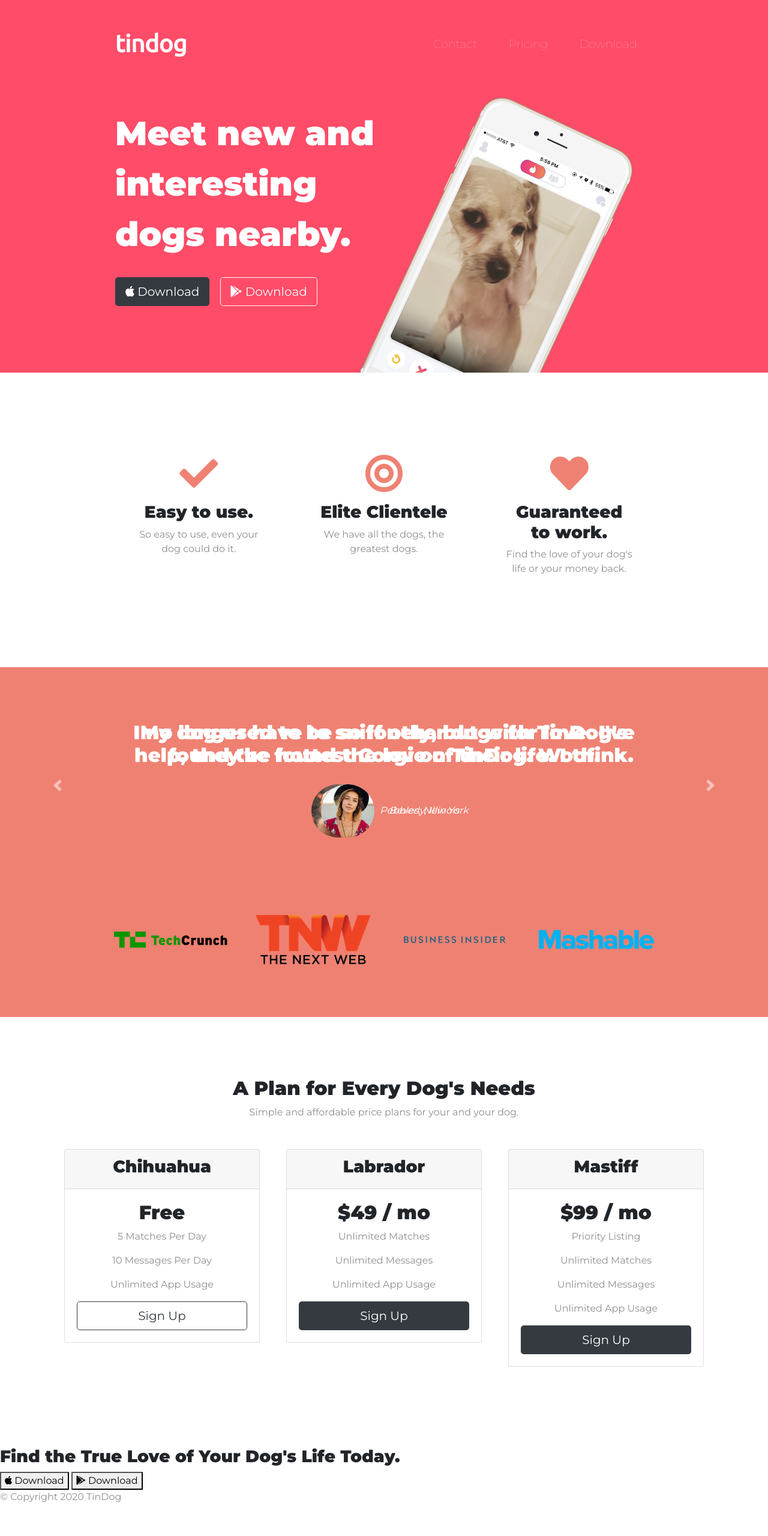
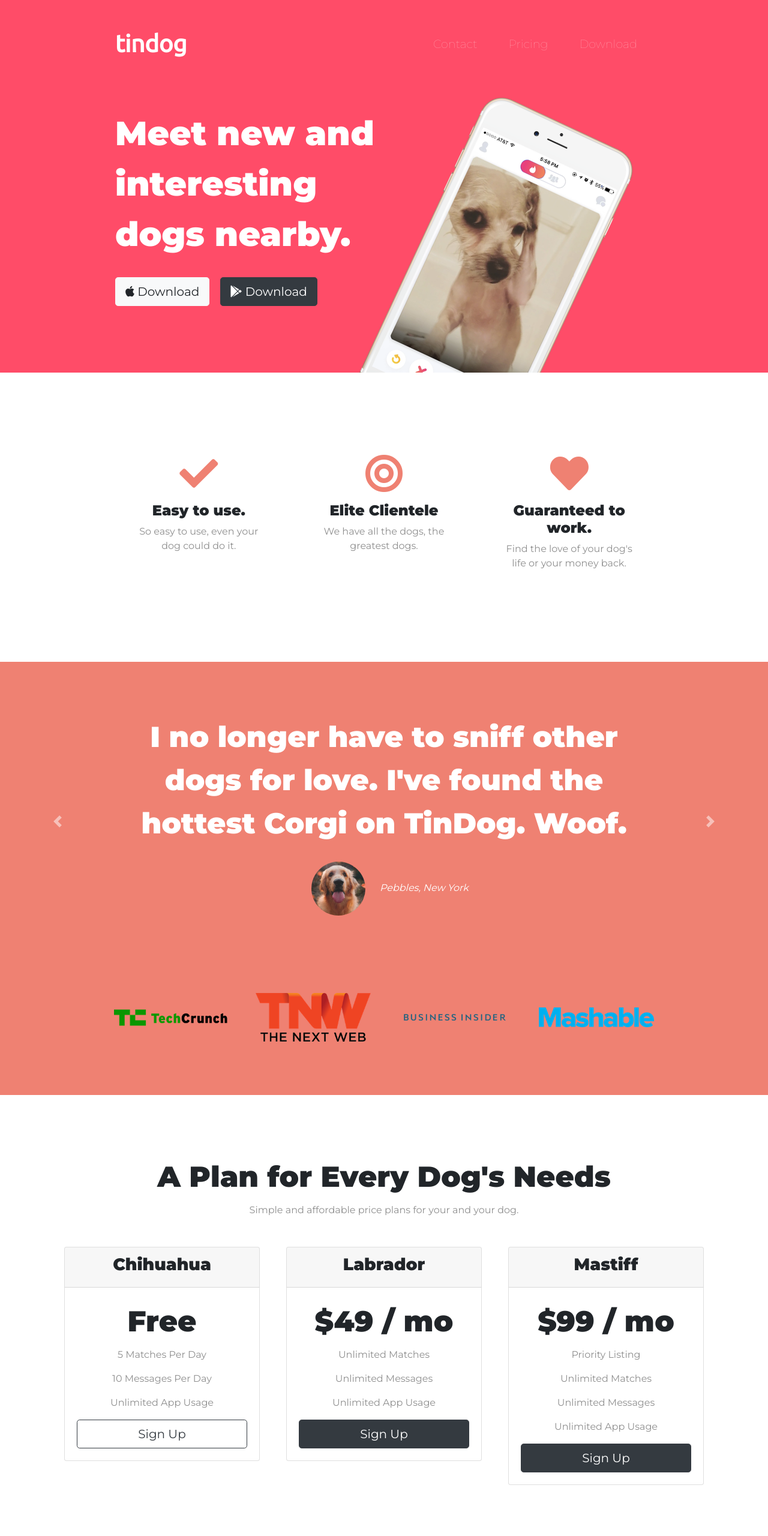
Before and after one commit to khobread/tindog, a plain HTML site: page index.html in a window 1280 px wide. Shown: the top 2560 px of the page at 60% size. Before the commit the page ends 2523 px from the top, so only its background shows below. Drawn offline with nearby package versions, Linux system fonts and the light colour scheme.

Commit message:
Refactoring index.html and styles.css scripts for modularity!

```diff
--- a/css/styles.css
+++ b/css/styles.css
@@ -1,36 +1,34 @@
 body {
   font-family: "Montserrat";
   font-weight: 400;
+  text-align: center;
 }
 
-#title {
-  background-color: #FF4C68;
-  color: #FFF;
+h1, h2, h3, h4, h5, h6 {
+  font-family: "Montserrat";
+  font-weight: bold;
 }
 
-.container-fluid {
-  padding: 3% 15% 7%;
+p {
+  color: #8F8F8F;
 }
 
-h1 {
+/* Headings */
+.big-heading {
   font-family: "Montserrat";
   font-weight: 900;
   font-size: 3.5rem;
   line-height: 1.5;
 }
 
-h2 {
-  font-family: "Montserrat";
-  font-weight: bold;
+.section-heading {
+  font-size: 3rem;
+  line-height: 1.5;
 }
 
-h3 {
-  font-family: "Montserrat";
-  font-weight: bold;
-}
-
-p {
-  color: #8F8F8F;
+/* Containers */
+.container-fluid {
+  padding: 7% 15%;
 }
 
 /* Navigation Bar */
@@ -59,6 +57,17 @@ p {
   margin: 5% 3% 5% 0;
 }
 
+/* Title Section */
+#title {
+  background-color: #FF4C68;
+  color: #FFF;
+  text-align: left;
+}
+
+#title .container-fluid {
+  padding: 3% 15% 7%;
+}
+
 /* Title Image */
 .title-image {
   width: 60%;
@@ -69,16 +78,16 @@ p {
 
 /* Features */
 #features {
-  padding: 7% 15%;
   background-color: #FFF;
   position: relative;
 }
 
 .feature-box {
-  text-align: center;
   padding: 5%;
 }
-
+.feature-title {
+  font-size: 1.5rem;
+}
 .icon {
   color: #EF8172;
   margin-bottom: 1rem;
@@ -90,9 +99,13 @@ p {
 
 /* Testimonials */
 #testimonials {
-  text-align: center;
   background-color: #EF8172;
   color: #FFF;
+}
+
+.testimonial-text {
+  font-size: 3rem;
+  line-height: 1.5;
 }
 
 .testimonial-image {
@@ -101,13 +114,9 @@ p {
   margin: 20px;
 }
 
-.carousel-item {
-  padding: 7% 15%;
-}
 
 #press {
   background-color: #EF8172;
-  text-align: center;
   padding-bottom: 3%;
 }
 
@@ -119,11 +128,26 @@ p {
 /* Pricing Section */
 #pricing {
   padding: 100px;
-  text-align: center;
+}
+
+.price-text {
+  font-size: 3rem;
+  line-height: 1.5;
 }
 
 .pricing-column {
   padding: 3% 2%;
+}
+
+/* CTA Section */
+#cta {
+  background-color: #FF4C68;
+  color: #FFF;
+}
+
+/* Footer Section */
+.social-icon {
+  margin: 20px 10px;
 }
 
 @media (max-width: 1028px) {
--- a/index.html
+++ b/index.html
@@ -23,7 +23,7 @@
 
 <body>
 
-  <section id="title">
+  <section class="colored-section" id="title">
     <div class="container-fluid">
 
       <!-- Nav Bar -->
@@ -39,13 +39,13 @@
           <div class="collapse navbar-collapse" id="navbarTogglerDemo02">
             <ul class="navbar-nav ml-auto">
               <li class="nav-item">
-                <a class="nav-link" href="">Contact</a>
+                <a class="nav-link" href="#footer">Contact</a>
               </li>
               <li class="nav-item">
-                <a class="nav-link" href="">Pricing</a>
+                <a class="nav-link" href="#pricing">Pricing</a>
               </li>
               <li class="nav-item">
-                <a class="nav-link" href="">Download</a>
+                <a class="nav-link" href="cta">Download</a>
               </li>
             </ul>
           </div>
@@ -55,9 +55,9 @@
       <!-- Title -->
       <div class="row">
         <div class="col-lg-6">
-          <h1>Meet new and interesting dogs nearby.</h1>
-          <button type="button" class="btn btn-dark btn-lg download-button"><i class="fab fa-apple"></i> Download</button>
-          <button type="button" class="btn btn-outline-light btn-lg download-button"><i class="fab fa-google-play"></i> Download</button>
+          <h1 class="big-heading">Meet new and interesting dogs nearby.</h1>
+          <button type="button" class="btn btn-light btn-lg download-button"><i class="fab fa-apple"></i> Download</button>
+          <button type="button" class="btn btn-dark btn-lg download-button"><i class="fab fa-google-play"></i> Download</button>
         </div>
         <div class="col-lg-6">
           <img class="title-image" src="images/iphone6.png" alt="iphone-mockup">
@@ -68,39 +68,40 @@
 
 
   <!-- Features -->
-  <section id="features">
-
+  <section class="white-section" id="features">
+    <div class="container-fluid">
       <div class="row">
         <div class="feature-box col-lg-4">
           <i class="icon fas fa-check fa-4x"></i>
-        <h3>Easy to use.</h3>
+          <h3 class="feature-title">Easy to use.</h3>
           <p>So easy to use, even your dog could do it.</p>
         </div>
         <div class="feature-box col-lg-4">
           <i class="icon fas fa-bullseye fa-4x"></i>
-        <h3>Elite Clientele</h3>
+          <h3 class="feature-title">Elite Clientele</h3>
           <p>We have all the dogs, the greatest dogs.</p>
         </div>
         <div class="feature-box col-lg-4">
           <i class="icon fas fa-heart fa-4x"></i>
-        <h3>Guaranteed to work.</h3>
+          <h3 class="feature-title">Guaranteed to work.</h3>
           <p>Find the love of your dog's life or your money back.</p>
         </div>
       </div>
-
+    </div>
   </section>
 
 
   <!-- Testimonials -->
-  <section id="testimonials">
+  <section class="colored-section" id="testimonials">
+
     <div id="testimonial-carousel" class="carousel slide" data-ride="false">
       <div class="carousel-inner">
-        <div class="carousel-item active">
-          <h2>I no longer have to sniff other dogs for love. I've found the hottest Corgi on TinDog. Woof.</h2>
+        <div class="carousel-item-active container-fluid">
+          <h2 class="testimonial-text">I no longer have to sniff other dogs for love. I've found the hottest Corgi on TinDog. Woof.</h2>
           <img class="testimonial-image" src="images/dog-img.jpg" alt="dog-profile">
           <em>Pebbles, New York</em>
         </div>
-        <div class="carousel-item active">
+        <div class="carousel-item container-fluid">
           <h2 class="testimonial-text">My dog used to be so lonely, but with TinDog's help, they've found the love of their life. I think.</h2>
           <img class="testimonial-image" src="images/lady-img.jpg" alt="lady-profile">
           <em>Beverly, Illinois</em>
@@ -113,12 +114,11 @@
         <span class="carousel-control-next-icon"></span>
       </a>
     </div>
-
   </section>
 
 
   <!-- Press -->
-  <section id="press">
+  <section class="colored-section" id="press">
     <img class="press-logo" src="images/techcrunch.png" alt="tc-logo">
     <img class="press-logo" src="images/tnw.png" alt="tnw-logo">
     <img class="press-logo" src="images/bizinsider.png" alt="biz-insider-logo">
@@ -128,9 +128,9 @@
 
 
   <!-- Pricing -->
-  <section id="pricing">
+  <section class="white-section" id="pricing">
 
-    <h2>A Plan for Every Dog's Needs</h2>
+    <h2 class="section-heading">A Plan for Every Dog's Needs</h2>
     <p>Simple and affordable price plans for your and your dog.</p>
 
     <div class="row">
@@ -140,7 +140,7 @@
             <h3>Chihuahua</h3>
           </div>
           <div class="card-body">
-            <h2>Free</h2>
+            <h2 class="price-text">Free</h2>
             <p>5 Matches Per Day</p>
             <p>10 Messages Per Day</p>
             <p>Unlimited App Usage</p>
@@ -155,7 +155,7 @@
             <h3>Labrador</h3>
           </div>
           <div class="card-body">
-            <h2>$49 / mo</h2>
+            <h2 class="price-text">$49 / mo</h2>
             <p>Unlimited Matches</p>
             <p>Unlimited Messages</p>
             <p>Unlimited App Usage</p>
@@ -171,7 +171,7 @@
             <h3>Mastiff</h3>
           </div>
           <div class="card-body">
-            <h2>$99 / mo</h2>
+            <h2 class="price-text">$99 / mo</h2>
             <p>Priority Listing</p>
             <p>Unlimited Matches</p>
             <p>Unlimited Messages</p>
@@ -187,20 +187,23 @@
 
 
   <!-- Call to Action -->
-  <section id="cta">
-
-    <h3>Find the True Love of Your Dog's Life Today.</h3>
-    <button type="button"><i class="fab fa-apple"></i> Download</button>
-    <button type="button"><i class="fab fa-google-play"></i> Download</button>
-
+  <section class="colored-sectin" id="cta">
+    <div class="container-fluid">
+      <h3 class="big-heading">Find the True Love of Your Dog's Life Today.</h3>
+      <button type="button" class="btn btn-light btn-lg download-button"><i class="fab fa-apple"></i> Download</button>
+      <button type="button" class="btn btn-dark btn-lg download-button"><i class="fab fa-google-play"></i> Download</button>
+    </div>
   </section>
 
-
   <!-- Footer -->
-  <footer id="footer">
-
+  <footer class="white-section" id="footer">
+    <div class="container-fluid">
+      <i class="social-icon fab fa-facebook-f"></i>
+      <i class="social-icon fab fa-twitter"></i>
+      <i class="social-icon fab fa-instagram"></i>
+      <i class="social-icon fas fa-envelope"></i>
       <p>© Copyright 2020 TinDog</p>
-
+    </div>
   </footer>
 
 
```
Lines whose indentation alone changed are shown as unchanged.
